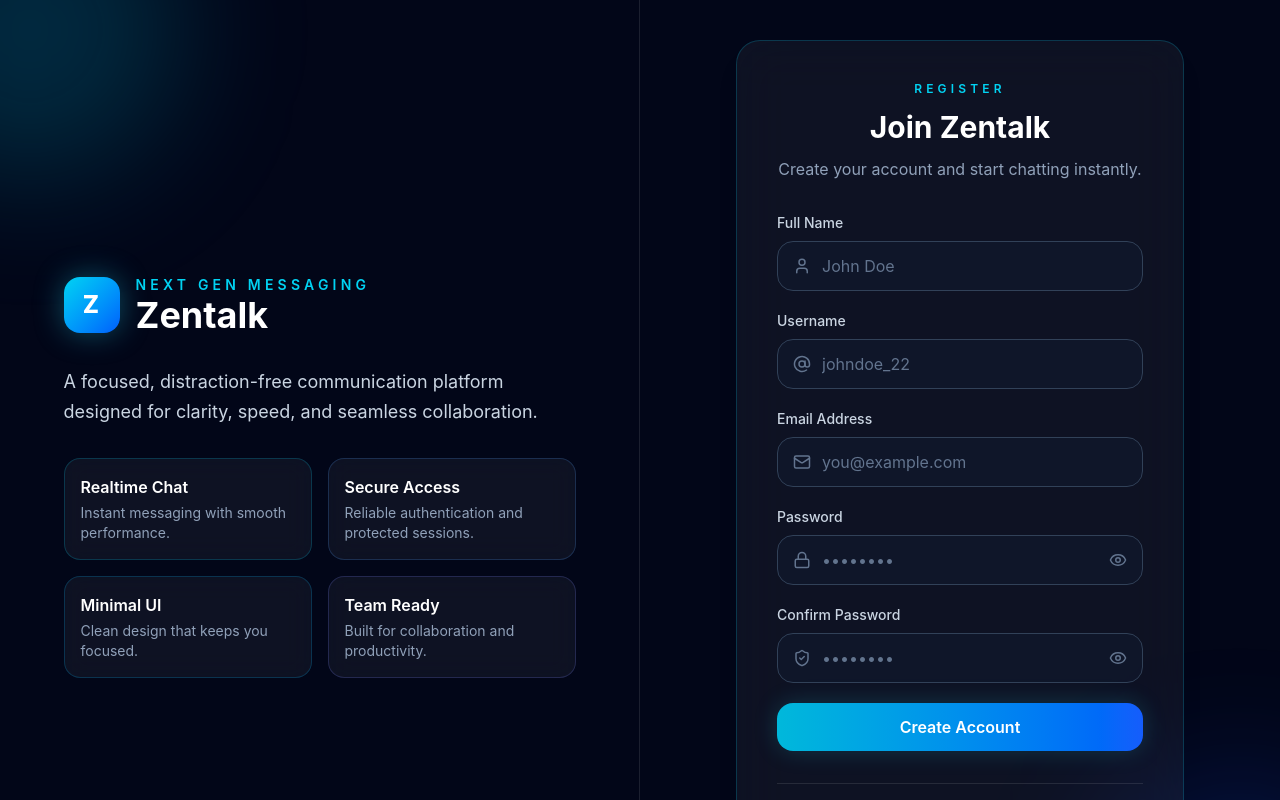
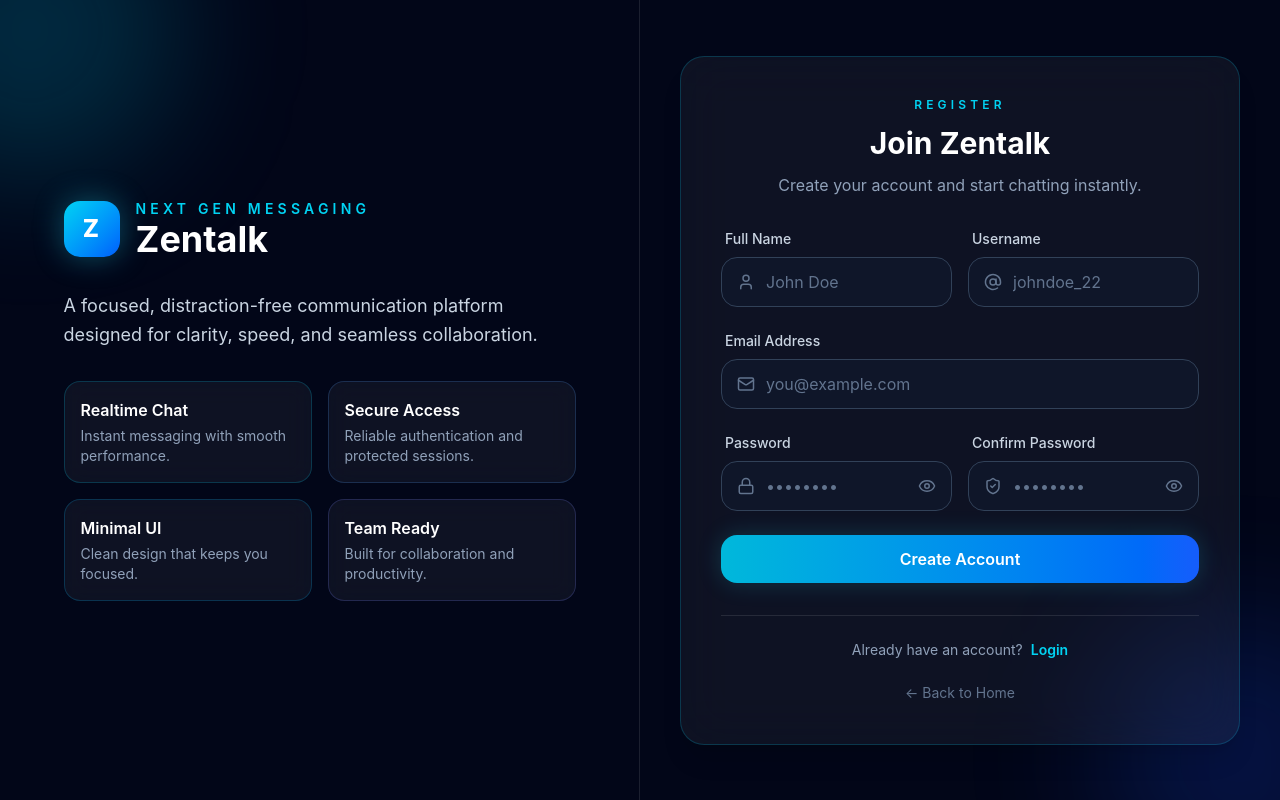
Before and after one commit to Avi511/Chat_Application, a React (Vite) app in the folder Frontend/: page / in a window 1280 px wide. Both pictures are taken after a click on the button "Register". Shown: the top 800 px of the page. Built offline with nearby package versions, Linux system fonts and the light colour scheme; no server answers.

Commit message:
feat: implement full-stack authentication system with JWT, cookies, and Zustand state management and complete the login and register pages

```diff
--- a/Frontend/src/pages/Auth/Auth.tsx
+++ b/Frontend/src/pages/Auth/Auth.tsx
@@ -73,7 +73,7 @@ const Auth = () => {
 
             {/* Right Side */}
             <div className="relative z-10 w-full md:w-1/2 flex items-center justify-center px-6 py-10 sm:px-10">
-                <div className="w-full max-w-md rounded-3xl border border-cyan-400/20 bg-white/5 backdrop-blur-xl shadow-xl p-8 sm:p-10">
+                <div className="w-full max-w-2xl rounded-3xl border border-cyan-400/20 bg-white/5 backdrop-blur-xl shadow-xl p-8 sm:p-10">
                     <div className="mb-8 text-center">
                         <p className="text-cyan-400 text-xs uppercase tracking-[0.35em] font-semibold mb-3">
                             {isLogin ? "Login" : "Register"}
@@ -93,7 +93,7 @@ const Auth = () => {
                     {isLogin ? (
                         <LoginForm navigate={navigate} />
                     ) : (
-                        <RegisterForm navigate={navigate} />
+                        <RegisterForm navigate={navigate} onSuccess={() => setIsLogin(true)} />
                     )}
 
                     <div className="mt-8 text-center border-t border-white/10 pt-6">
--- a/Frontend/src/pages/Auth/partials/RegisterForm.tsx
+++ b/Frontend/src/pages/Auth/partials/RegisterForm.tsx
@@ -22,9 +22,10 @@ type RegisterFormValues = z.infer<typeof registerSchema>;
 
 interface RegisterFormProps {
     navigate: NavigateFunction;
+    onSuccess: () => void;
 }
 
-const RegisterForm = ({ navigate }: RegisterFormProps) => {
+const RegisterForm = ({ navigate, onSuccess }: RegisterFormProps) => {
     const { register: registerUser, isLoading } = useAuthStore();
     const [showPassword, setShowPassword] = useState(false);
     const [showConfirmPassword, setShowConfirmPassword] = useState(false);
@@ -45,17 +46,19 @@ const RegisterForm = ({ navigate }: RegisterFormProps) => {
                 email: data.email,
                 password: data.password
             });
-            toast.success("Account created successfully!");
-            navigate("/chat");
+            toast.success("Account created successfully! Please login.");
+            onSuccess();
         } catch (error: any) {
             toast.error(error.message || "Registration failed");
         }
     };
 
     return (
-        <form onSubmit={handleSubmit(onSubmit)} className="space-y-5">
+        <form onSubmit={handleSubmit(onSubmit)} className="space-y-6">
+            {/* Full Name and Username Row */}
+            <div className="grid grid-cols-1 sm:grid-cols-2 gap-4">
                 <div>
-                <label className="block text-sm font-medium text-slate-300 mb-2">
+                    <label className="block text-sm font-medium text-slate-300 mb-2 pl-1">
                         Full Name
                     </label>
                     <div className="relative">
@@ -73,12 +76,12 @@ const RegisterForm = ({ navigate }: RegisterFormProps) => {
                         />
                     </div>
                     {errors.name && (
-                    <p className="mt-2 text-xs text-red-400">{errors.name.message}</p>
+                        <p className="mt-2 text-xs text-red-400 pl-1">{errors.name.message}</p>
                     )}
                 </div>
 
                 <div>
-                <label className="block text-sm font-medium text-slate-300 mb-2">
+                    <label className="block text-sm font-medium text-slate-300 mb-2 pl-1">
                         Username
                     </label>
                     <div className="relative">
@@ -96,12 +99,14 @@ const RegisterForm = ({ navigate }: RegisterFormProps) => {
                         />
                     </div>
                     {errors.username && (
-                    <p className="mt-2 text-xs text-red-400">{errors.username.message}</p>
+                        <p className="mt-2 text-xs text-red-400 pl-1">{errors.username.message}</p>
                     )}
                 </div>
+            </div>
 
+            {/* Email Address - Full Width */}
             <div>
-                <label className="block text-sm font-medium text-slate-300 mb-2">
+                <label className="block text-sm font-medium text-slate-300 mb-2 pl-1">
                     Email Address
                 </label>
                 <div className="relative">
@@ -119,12 +124,14 @@ const RegisterForm = ({ navigate }: RegisterFormProps) => {
                     />
                 </div>
                 {errors.email && (
-                    <p className="mt-2 text-xs text-red-400">{errors.email.message}</p>
+                    <p className="mt-2 text-xs text-red-400 pl-1">{errors.email.message}</p>
                 )}
             </div>
 
+            {/* Password and Confirm Password Row */}
+            <div className="grid grid-cols-1 sm:grid-cols-2 gap-4">
                 <div>
-                <label className="block text-sm font-medium text-slate-300 mb-2">
+                    <label className="block text-sm font-medium text-slate-300 mb-2 pl-1">
                         Password
                     </label>
                     <div className="relative">
@@ -149,12 +156,12 @@ const RegisterForm = ({ navigate }: RegisterFormProps) => {
                         </button>
                     </div>
                     {errors.password && (
-                    <p className="mt-2 text-xs text-red-400">{errors.password.message}</p>
+                        <p className="mt-2 text-xs text-red-400 pl-1">{errors.password.message}</p>
                     )}
                 </div>
 
                 <div>
-                <label className="block text-sm font-medium text-slate-300 mb-2">
+                    <label className="block text-sm font-medium text-slate-300 mb-2 pl-1">
                         Confirm Password
                     </label>
                     <div className="relative">
@@ -179,8 +186,9 @@ const RegisterForm = ({ navigate }: RegisterFormProps) => {
                         </button>
                     </div>
                     {errors.confirmPassword && (
-                    <p className="mt-2 text-xs text-red-400">{errors.confirmPassword.message}</p>
+                        <p className="mt-2 text-xs text-red-400 pl-1">{errors.confirmPassword.message}</p>
                     )}
+                </div>
             </div>
 
             <button
--- a/Frontend/src/stores/authStore.tsx
+++ b/Frontend/src/stores/authStore.tsx
@@ -54,9 +54,10 @@ export const useAuthStore = create<AuthStore>()(
                     });
                 } catch (error: any) {
                     set({
-                        error: error?.message || "Registration failed",
+                        error: error?.response?.data?.message || error?.message || "Registration failed",
                         isLoading: false,
                     });
+                    throw error;
                 }
             },
 
@@ -72,9 +73,10 @@ export const useAuthStore = create<AuthStore>()(
                     });
                 } catch (error: any) {
                     set({
-                        error: error?.message || "Login failed",
+                        error: error?.response?.data?.message || error?.message || "Login failed",
                         isLoading: false,
                     });
+                    throw error;
                 }
             },
 
@@ -90,9 +92,10 @@ export const useAuthStore = create<AuthStore>()(
                     });
                 } catch (error: any) {
                     set({
-                        error: error?.message || "Logout failed",
+                        error: error?.response?.data?.message || error?.message || "Logout failed",
                         isLoading: false,
                     });
+                    throw error;
                 }
             },
 
@@ -107,11 +110,12 @@ export const useAuthStore = create<AuthStore>()(
                     });
                 } catch (error: any) {
                     set({
-                        error: error?.message || "Failed to fetch user",
+                        error: error?.response?.data?.message || error?.message || "Failed to fetch user",
                         isLoading: false,
                         user: null,
                         isAuthenticated: false,
                     });
+                    throw error;
                 }
             },
         }),
```
Also changed, not shown: 2 other files (tests, documents, lock files or other folders). Lines whose indentation alone changed are shown as unchanged.
